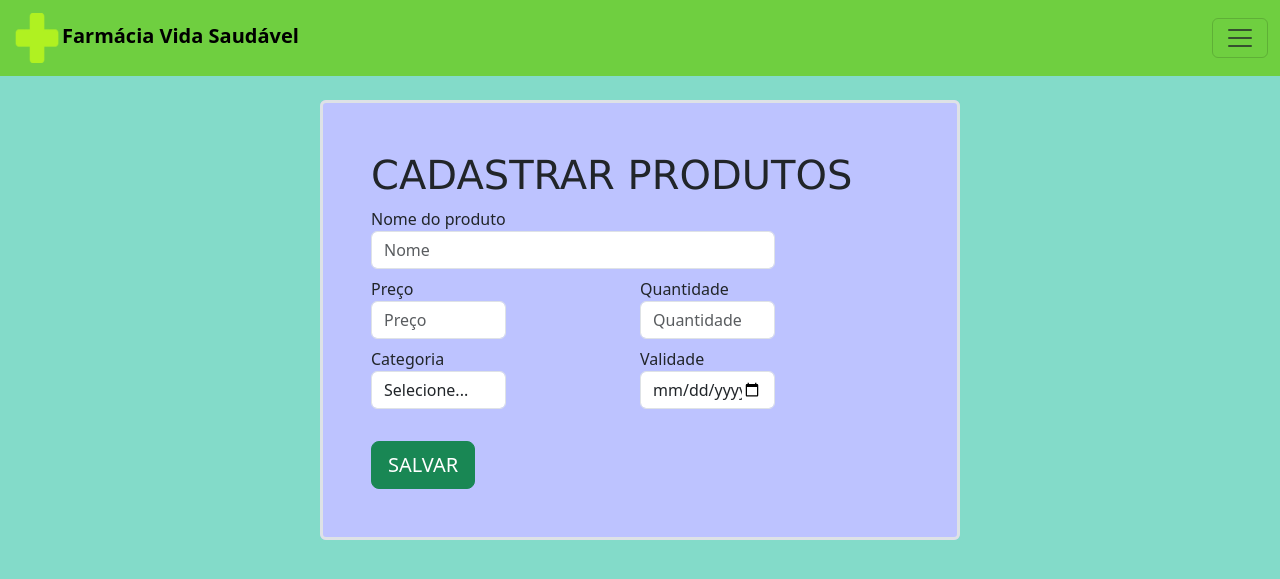
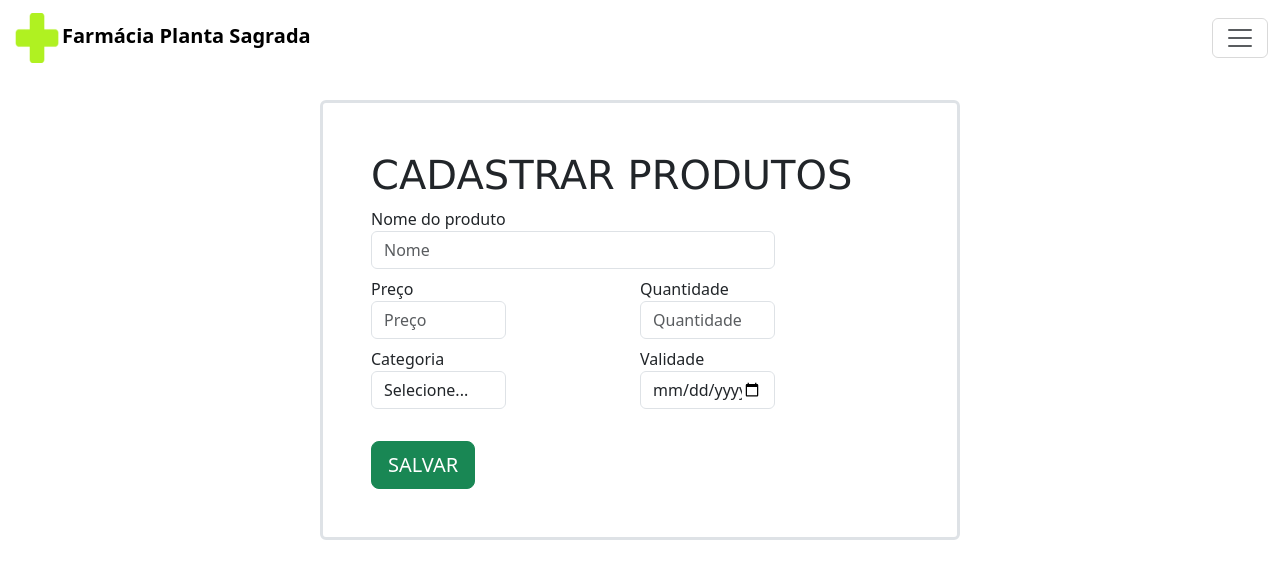
Before and after one commit to matheuscerquei/farmacias_bootstrap, a PHP site: page /cadastroProduto.php in a window 1280 px wide. Shown: the top 579 px of the page. Run offline with PHP 8.4, Linux system fonts and the light colour scheme.

Commit message:
completo

```diff
--- a/cadastroProduto.php
+++ b/cadastroProduto.php
@@ -6,14 +6,14 @@ $cadastrado = isset($_GET['cadastrado']) ? $_GET['cadastrado'] : null;
 
 <head>
   <meta charset="UTF-8">
-  <meta name="author" content="Augusto Mizu">
+  <meta name="author" content="Matheus Cerqueira Monteiro">
   <meta name="viewport" content="width=device-width, initial-scale=1.0">
   <link rel="shortcut icon" type="image/x-png" href="./imgens/icon_navegador2.png">
   <title>Estoque</title>
   <link href="https://cdn.jsdelivr.net/npm/bootstrap@5.3.3/dist/css/bootstrap.min.css" rel="stylesheet" integrity="sha384-QWTKZyjpPEjISv5WaRU9OFeRpok6YctnYmDr5pNlyT2bRjXh0JMhjY6hW+ALEwIH" crossorigin="anonymous">
 </head>
 
-<body style="margin-left: 25%; margin-right: 25%; background-color: #83dbc9;">
+<body style="margin-left: 25%; margin-right: 25%; background-color: #ffffff;">
   <div id="nav_bar_padrao" style="margin-bottom: 100px;"></div>
   <main class="border border-3 rounded p-5" style="border: rgba(255, 0, 0, .5); backdrop-filter: blur(5px); backdrop-filter: hue-rotate(80deg);">
     <h1 style="font-family: 'Lucida Sans', 'Lucida Sans Regular', 'Lucida Grande', 'Lucida Sans Unicode', Geneva, Verdana, sans-serif;">CADASTRAR PRODUTOS</h1>
@@ -78,9 +78,9 @@ $cadastrado = isset($_GET['cadastrado']) ? $_GET['cadastrado'] : null;
     var cadastrado = <?php echo json_encode($cadastrado); ?> ?? null;
 
     if (cadastrado == "1") {
-      alert('CADASTRADO COM SUCESSO!! (*^_^*)');
+      alert('CADASTRADO COM SUCESSO!!');
     } else if (cadastrado != null) {
-      alert('ERRO: PRODUTO IDÊNTICO JÁ CADASTRADO TENTE NOVAMENTE (｡>﹏<｡)');
+      alert('ERRO: PRODUTO IDÊNTICO JÁ CADASTRADO TENTE NOVAMENTE');
     }
   });
 </script>
--- a/configPDO.php
+++ b/configPDO.php
@@ -8,9 +8,9 @@ class Config
 
     public function __construct()
     {
-        $this->dsn = "mysql:dbname=BdVidaSaudavel;host=localhost:3307"; //mudei a porta para fucionar no meu pc
+        $this->dsn = "mysql:dbname=BdVidaSaudavel;host=localhost:3306";
         $this->username = "root";
-        $this->password = ""; //OgtoQmorr10#000***
+        $this->password = "";
         $this->pdo = new PDO($this->dsn, $this->username, $this->password);
     }
 
--- a/editarProduto.php
+++ b/editarProduto.php
@@ -12,7 +12,7 @@ $validade = urldecode($_GET['validade']);
 
 <head>
     <meta charset="UTF-8">
-    <meta name="author" content="Augusto Mizu">
+    <meta name="author" content="Matheus Cerqueira Monteiro">
     <link rel="shortcut icon" type="image/x-png" href="./imgens/icon_navegador2.png">
     <meta name="viewport" content="width=device-width, initial-scale=1.0">
     <title>Editar</title>
@@ -20,7 +20,7 @@ $validade = urldecode($_GET['validade']);
 
 </head>
 
-<body style="margin-left: 25%; margin-right: 25%; background-color: #83dbc9;">
+<body style="margin-left: 25%; margin-right: 25%; background-color: #ffffff;">
     <div id="nav_bar_padrao" style="margin-bottom: 100px;"></div>
     <main class="border border-3 rounded p-5" style="border: rgba(255, 0, 0, .5); backdrop-filter: blur(5px); backdrop-filter: hue-rotate(80deg);">
         <h1 style="font-family: 'Lucida Sans', 'Lucida Sans Regular', 'Lucida Grande', 'Lucida Sans Unicode', Geneva, Verdana, sans-serif;">
@@ -79,7 +79,7 @@ $validade = urldecode($_GET['validade']);
     <script>
         ////////// caixa para corfirmar edição
         function confirmarEdicao(id) {
-            const confirmacao = confirm("Você tem certeza que deseja editar este produto? (ㆆ_ㆆ)");
+            const confirmacao = confirm("Você tem certeza que deseja editar este produto?");
             if (confirmacao) {
                 // Redireciona para o script de exclusão com confirmação
                 window.location.href = `editarProduto_action.php?id=${id}&confirmar=true`;
--- a/login.php
+++ b/login.php
@@ -3,7 +3,7 @@
 
 <head>
   <meta charset="UTF-8">
-  <meta name="author" content="Augusto Mizu">
+  <meta name="author" content="Matheus Cerqueira Monteiro">
   <meta name="viewport" content="width=device-width, initial-scale=1.0">
   <link rel="shortcut icon" type="image/x-png" href="./imgens/icon_navegador2.png">
   <title>Login</title>
--- a/nav_bar_padrao.html
+++ b/nav_bar_padrao.html
@@ -1,13 +1,13 @@
-<nav class="navbar fixed-top float-none" style="background-color: #6FCF40;">
+<nav class="navbar fixed-top float-none" style="background-color: #ffffff;">
   <div class="container-fluid">
     <a class="navbar-brand" href="#"><img src="./imgens/icon_navegador2.png" alt="cruz verde"
-        style="width: 50px; height: 50px;"><b>Farmácia Vida Saudável</b></a>
+        style="width: 50px; height: 50px;"><b>Farmácia Planta Sagrada</b></a>
     <button class="navbar-toggler" type="button" data-bs-toggle="offcanvas" data-bs-target="#offcanvasNavbar"
       aria-controls="offcanvasNavbar" aria-label="Toggle navigation">
       <span class="navbar-toggler-icon"></span>
     </button>
     <div class="offcanvas offcanvas-end" tabindex="-1" id="offcanvasNavbar" aria-labelledby="offcanvasNavbarLabel"
-      style="background-color: #87D95E">
+      style="background-color: #ffffff">
       <div class="offcanvas-header">
         <h5 class="offcanvas-title" id="offcanvasNavbarLabel">MENU</h5>
         <button type="button" class="btn-close" data-bs-dismiss="offcanvas" aria-label="Close"></button>
--- a/pesquisaProduto.php
+++ b/pesquisaProduto.php
@@ -15,7 +15,7 @@ if ($lista == false || empty($_GET['nomeInput'])) {
 
 <head>
     <meta charset="UTF-8">
-    <meta name="author" content="Augusto Mizu">
+    <meta name="author" content="Matheus Cerqueira Monteiro">
     <meta name="viewport" content="width=device-width, initial-scale=1.0">
     <link rel="shortcut icon" type="image/x-png" href="./imgens/icon_navegador2.png">
     <title>Consulta</title>
@@ -28,7 +28,7 @@ if ($lista == false || empty($_GET['nomeInput'])) {
     </style>
 </head>
 
-<body style="margin-left: 20%; margin-right: 20%; background-color: #83dbc9;">
+<body style="margin-left: 20%; margin-right: 20%; background-color: #ffffff;">
     <div id="nav_bar_padrao" style="margin-bottom: 100px;"></div>
     <main>
         <form action="pesquisaProduto.php" method="get">
```
Also changed, not shown: bg1.jpg (deleted), 1 other file.
